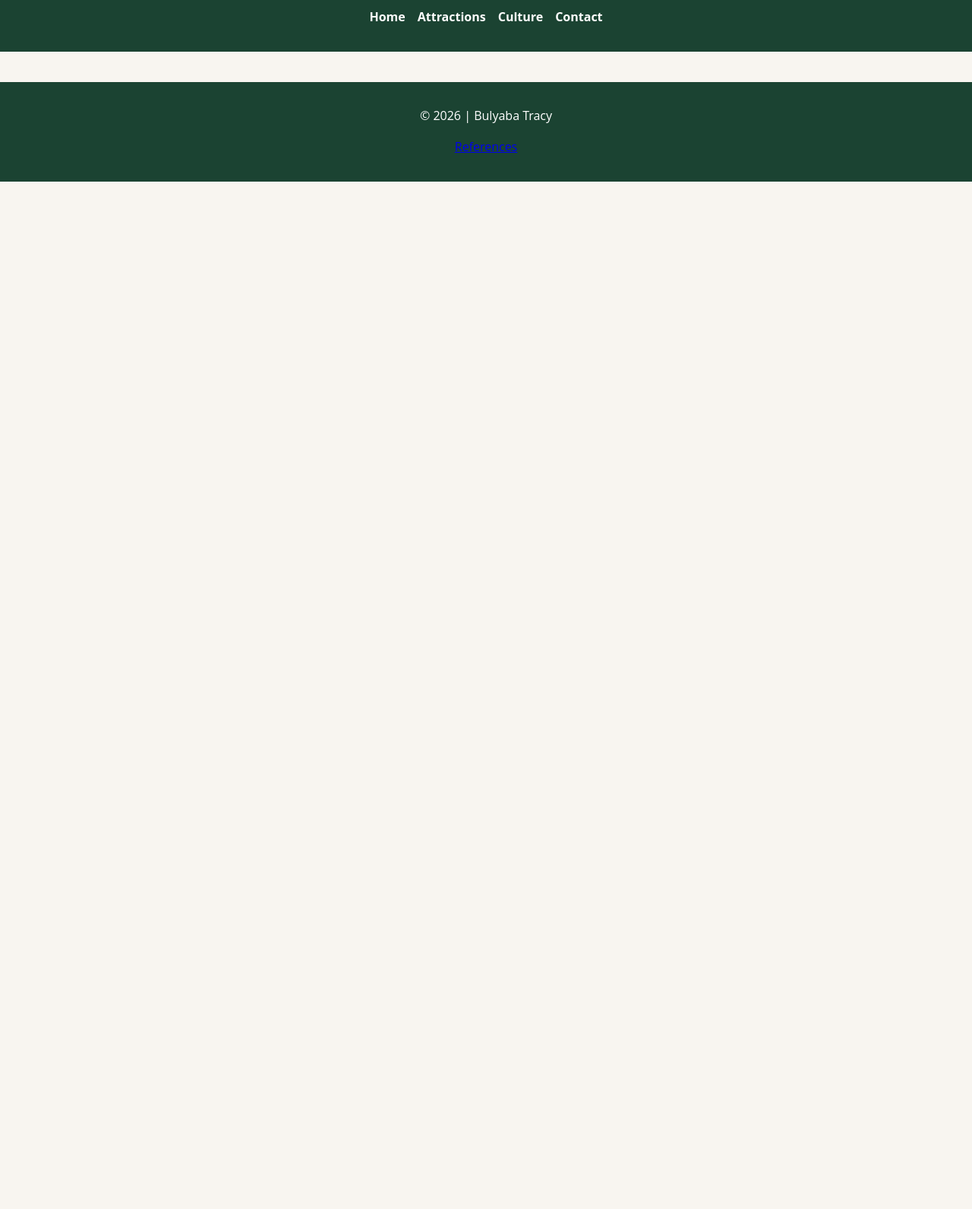
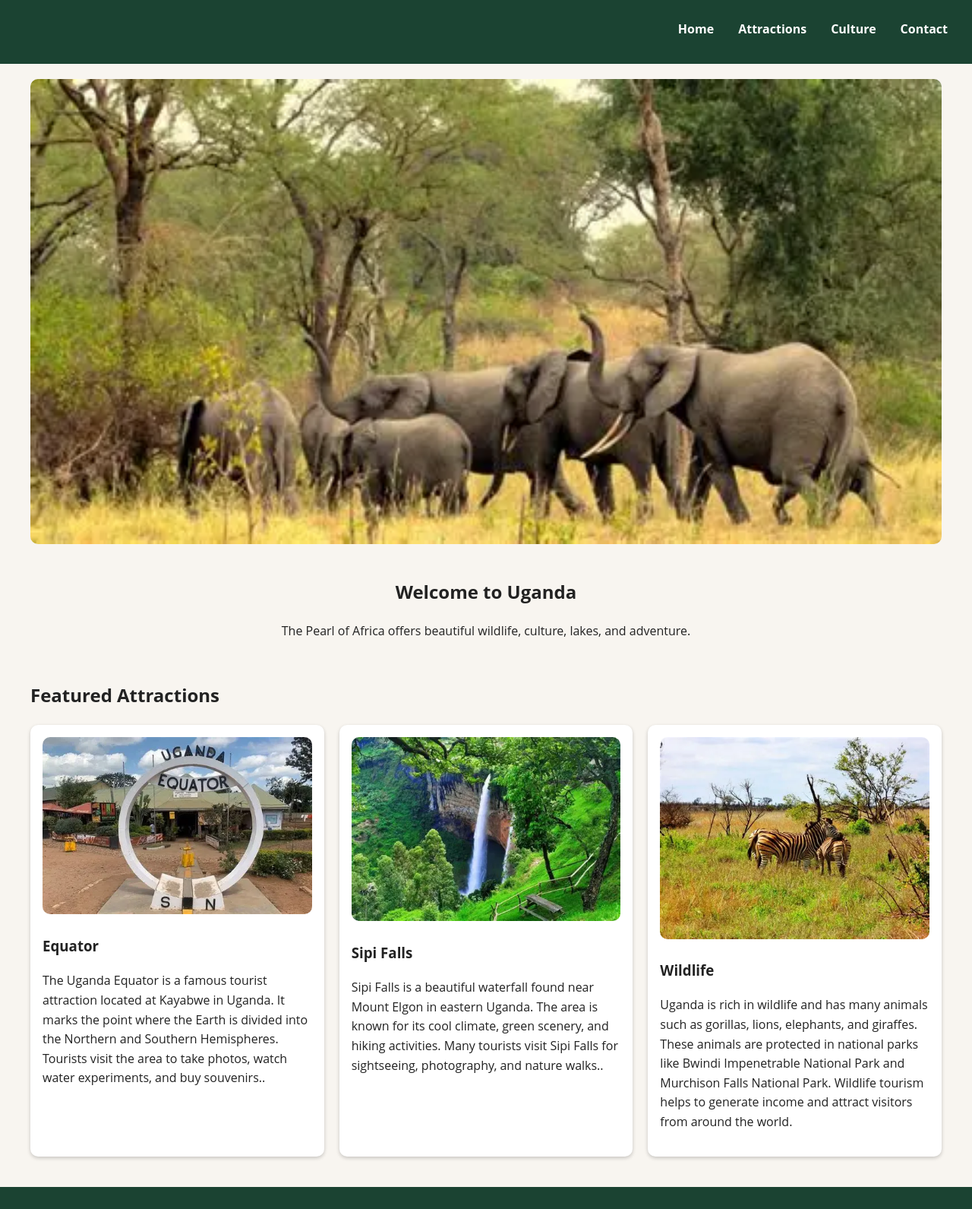
Before and after one commit to bulyabatracy/wdd131, a plain HTML site: page project/attractions.html in a window 1280 px wide. Shown: the part 100-1691 px from the top of the page at 76% size. Before the commit the page ends 800 px from the top, so only its background shows below. Drawn offline with Linux system fonts and the light colour scheme.

Commit message:
projects

```diff
--- a/project/attractions.html
+++ b/project/attractions.html
@@ -4,8 +4,12 @@
 <head>
     <meta charset="UTF-8">
     <meta name="viewport" content="width=device-width, initial-scale=1.0">
+
     <title>Tourist Attractions</title>
-    <meta name="description" content="Discover tourist attractions and national parks in Uganda.">
+
+    <meta name="description"
+        content="Explore Uganda tourism, wildlife, culture, lakes, waterfalls, and tourist attractions.">
+
     <meta name="author" content="Bulyaba Tracy">
 
     <link rel="stylesheet" type="text/css" href="styles/project.css">
@@ -30,8 +34,53 @@
 
     <main>
 
-        <section class="grid" id="parks-container">
+        <section class="hero">
+            <img src="images/park.webp" alt="Landscape" loading="lazy">
+
+            <div class="hero-text">
+                <h2>Welcome to Uganda</h2>
+                <p>The Pearl of Africa offers beautiful wildlife, culture, lakes, and adventure.</p>
+            </div>
         </section>
+
+        <section>
+            <h2>Featured Attractions</h2>
+
+            <div class="grid">
+
+                <article class="card">
+                    <img src="images/equator.webp" alt="equator" loading="lazy">
+                    <h3>Equator</h3>
+                    <p>The Uganda Equator is a famous tourist attraction located at Kayabwe in Uganda. It marks the
+                        point where the Earth is divided into the Northern and Southern Hemispheres. Tourists visit the
+                        area to take photos, watch water experiments, and buy souvenirs..</p>
+                </article>
+
+                <article class="card">
+                    <img src="images/sipifalls.webp" alt="Sipi Falls" loading="lazy">
+                    <h3>Sipi Falls</h3>
+                    <p>Sipi Falls is a beautiful waterfall found near Mount Elgon in eastern Uganda. The area is known
+                        for its cool climate, green scenery, and hiking activities. Many tourists visit Sipi Falls for
+                        sightseeing, photography, and nature walks..</p>
+                </article>
+
+                <article class="card">
+                    <img src="images/wildlife.webp" alt="nature" loading="lazy">
+                    <h3>Wildlife</h3>
+                    <p>Uganda is rich in wildlife and has many animals such as gorillas, lions, elephants, and giraffes.
+                        These animals are protected in national parks like Bwindi Impenetrable National Park and
+                        Murchison Falls National Park. Wildlife tourism helps to generate income and attract visitors
+                        from around the world.</p>
+                </article>
+
+            </div>
+        </section>
+
+        <section>
+            <h2 id="welcome"></h2>
+        </section>
+
+
 
     </main>
 
--- a/project/styles/project.css
+++ b/project/styles/project.css
@@ -1,31 +1,53 @@
+:root {
+    --primary-color: #1B4332;
+    --background-color: #F8F5F0;
+    --text-color: #222222;
+    --card-color: white;
+    --shadow: 0 2px 5px rgba(0, 0, 0, 0.2);
+
+    --heading-font: 'Poppins', sans-serif;
+    --body-font: 'Open Sans', sans-serif;
+}
+
 body {
-    font-family: 'Open Sans', sans-serif;
+    font-family: var(--body-font);
     margin: 0;
-    background-color: #F8F5F0;
-    color: #222222;
+    background-color: var(--background-color);
+    color: var(--text-color);
     line-height: 1.6;
 }
 
-header,
-footer {
-    background-color: #1B4332;
+header {
+    background-color: var(--primary-color);
     color: white;
-    text-align: center;
     padding: 1rem;
 }
 
-nav ul {
+nav {
+    width: 100%;
+    display: flex;
+    justify-content: flex-end;
+}
+
+.navigation {
+    display: flex;
+    flex-direction: row;
     list-style: none;
-    display: flex;
-    justify-content: center;
-    gap: 1rem;
+    margin: 0;
     padding: 0;
 }
 
-nav a {
+.navigation a {
+    display: block;
+    padding: 1rem;
+    text-decoration: none;
     color: white;
-    text-decoration: none;
     font-weight: bold;
+}
+
+.navigation a:hover,
+.navigation a:focus {
+    background-color: var(--primary-color);
 }
 
 main {
@@ -51,10 +73,10 @@ main {
 }
 
 .card {
-    background-color: white;
+    background-color: var(--card-color);
     padding: 1rem;
     border-radius: 10px;
-    box-shadow: 0 2px 5px rgba(0, 0, 0, 0.2);
+    box-shadow: var(--shadow);
 }
 
 .card img {
@@ -65,7 +87,24 @@ main {
 form {
     display: grid;
     gap: 1rem;
-    background-color: white;
+    background-color: var(--card-color);
     padding: 20px;
     border-radius: 10px;
 }
+
+footer {
+    background-color: var(--primary-color);
+    color: white;
+    text-align: center;
+    padding: 1rem;
+}
+
+footer a {
+    color: #FFD166;
+    text-decoration: none;
+    font-weight: bold;
+}
+
+footer a:hover {
+    color: white;
+}
```
Also changed, not shown: project/contact.html (+5 -2 lines), project/culture.html (+15 -4 lines), project/index.html (+30 -11 lines), project/references.html (+8 -2 lines), project/scripts/project.js (+8 -0 lines), project/images/equator.webp (added), project/images/park.webp (added), project/images/sipifalls.webp (added), project/images/uganda.jpg (added), project/images/uganda.webp (deleted), project/images/wildlife.webp (added).
